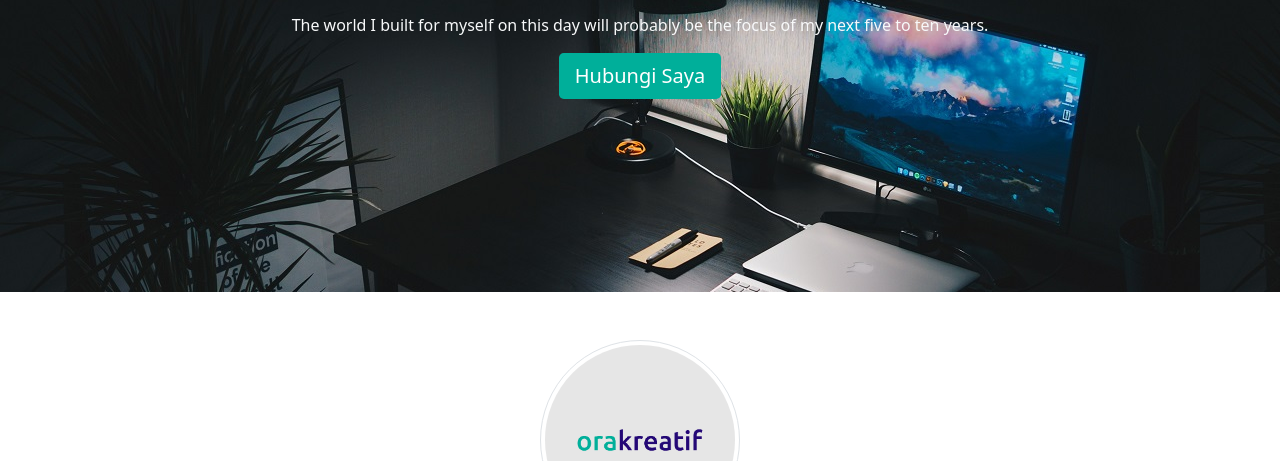
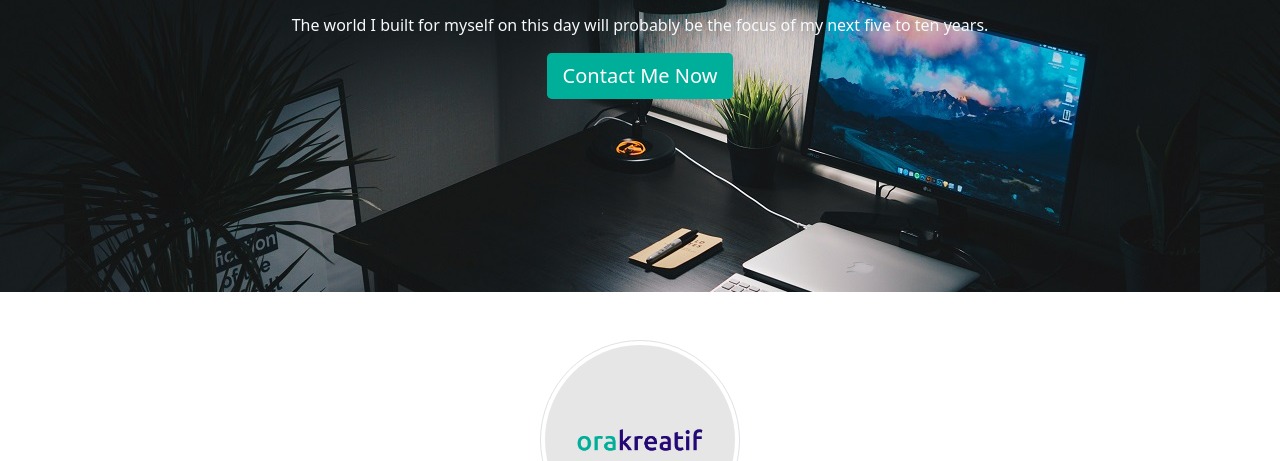
Before and after one commit to daroel/daroel.github.io, a plain HTML site: page index.html in a window 1280 px wide. Shown: the part 338-799 px from the top of the page. Drawn offline with Linux system fonts and the light colour scheme.

Commit message:
ubah nama tombol

```diff
--- a/index.html
+++ b/index.html
@@ -45,7 +45,7 @@
       <p class="lead">By helping others problem, you’ll unearth patterns, solutions, and techniques that will also fuel your own insights and breakthroughs.</p>
 
       <p>The world I built for myself on this day will probably be the focus of my next five to ten years.</p>
-      <a class="btn btn-primary btn-lg" href="https://www.instagram.com/orakreatif/" role="button">Hubungi Saya</a>
+      <a class="btn btn-primary btn-lg" href="https://www.instagram.com/orakreatif/" role="button">Contact Me Now</a>
     </div>
     <!-- Akhir Jumbotron -->
 
```
